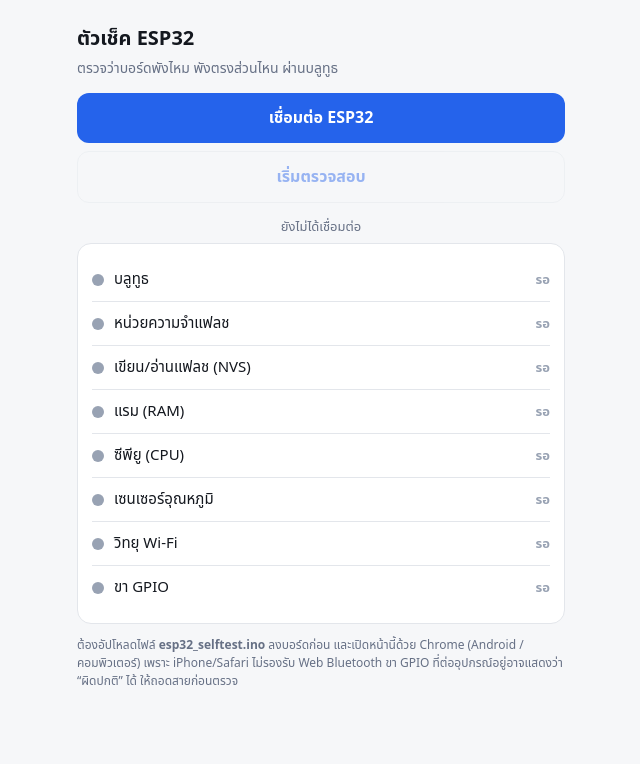
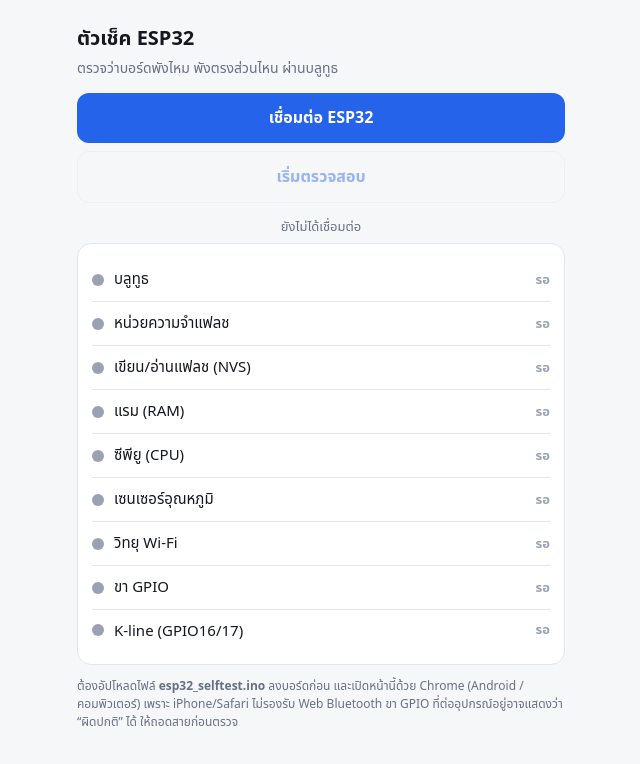
Before and after one commit to pzzchezz/enginesim, a plain HTML site: page index.html in a window 1280 px wide. Shown: the whole page, without its empty margins (319-959 px from the left). Drawn offline with Linux system fonts and the light colour scheme.

Commit message:
Add K-line to NAMES constant in index.html

```diff
--- a/index.html
+++ b/index.html
@@ -47,7 +47,7 @@ button.g{background:transparent;color:var(--ac);border:1px solid var(--bd)}
 
 <script>
 const SVC='6e400001-b5a3-f393-e0a9-e50e24dcca9e',RXU='6e400002-b5a3-f393-e0a9-e50e24dcca9e',TXU='6e400003-b5a3-f393-e0a9-e50e24dcca9e';
-const NAMES={ble:'บลูทูธ',flash:'หน่วยความจำแฟลช',nvs:'เขียน/อ่านแฟลช (NVS)',ram:'แรม (RAM)',cpu:'ซีพียู (CPU)',temp:'เซนเซอร์อุณหภูมิ',wifi:'วิทยุ Wi‑Fi',gpio:'ขา GPIO'};
+const NAMES={ble:'บลูทูธ',flash:'หน่วยความจำแฟลช',nvs:'เขียน/อ่านแฟลช (NVS)',ram:'แรม (RAM)',cpu:'ซีพียู (CPU)',temp:'เซนเซอร์อุณหภูมิ',wifi:'วิทยุ Wi‑Fi',gpio:'ขา GPIO',kline:'K-line (GPIO16/17)'};
 const $=id=>document.getElementById(id);
 const dec=new TextDecoder(),enc=new TextEncoder();
 let dev,rx,buf='';
```
